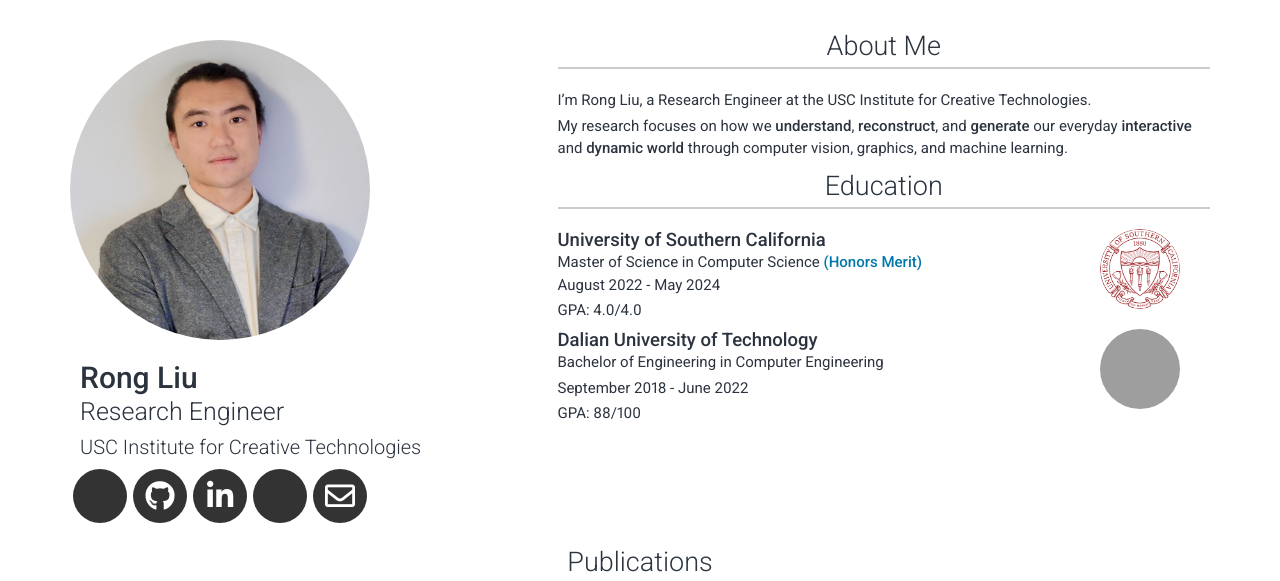
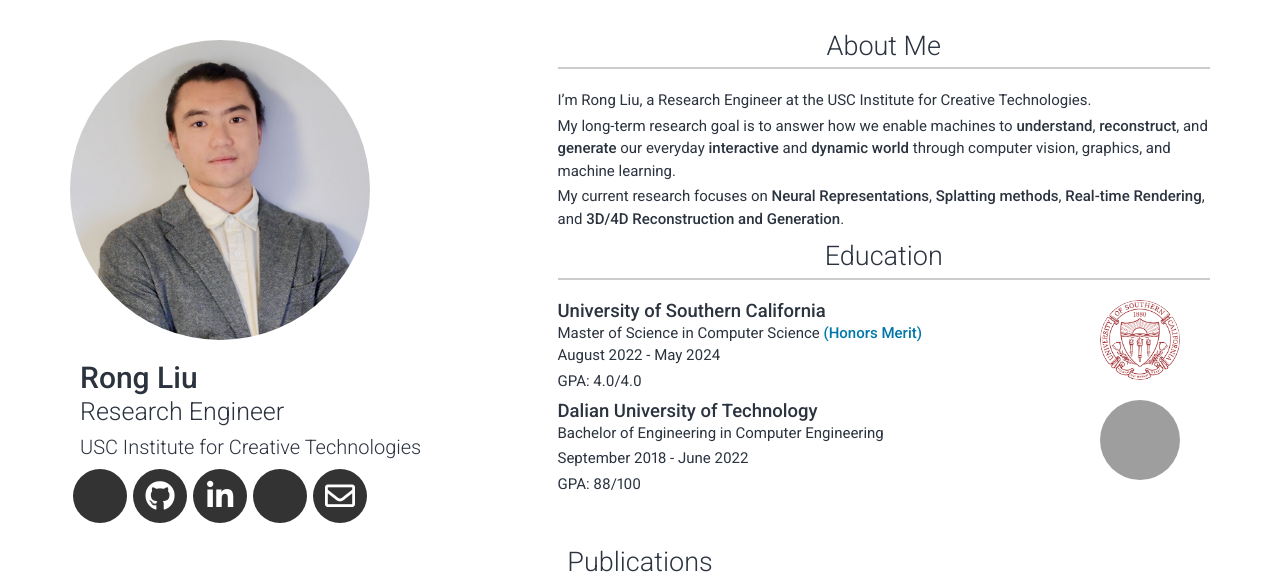
Before and after one commit to RongLiu-Leo/rongliu-leo.github.io, a Jekyll site: the page built from index.md, in a window 1280 px wide and 900 px high, cut to the strip 0-581 px from the top of the window. Built offline with Jekyll 4.4.1, drawn with Linux system fonts in a browser that asks for light colours; nearby versions of some CDN libraries; a style sheet for code colours, icons or effects is not loaded; grey boxes are pictures that could not be loaded.

Commit message:
Update _config.yml

```diff
--- a/_config.yml
+++ b/_config.yml
@@ -39,8 +39,9 @@ about_profile_image: images/profile.jpg
 about_content: | # this will include new lines to allow paragraphs
   I’m Rong Liu, a Research Engineer at the USC Institute for Creative Technologies.
 
-  My research focuses on how we **understand**, **reconstruct**, and **generate** our everyday **interactive** and **dynamic world** through computer vision, graphics, and machine learning.
+  My long-term research goal is to answer how we enable machines to **understand**, **reconstruct**, and **generate** our everyday **interactive** and **dynamic world** through computer vision, graphics, and machine learning.
 
+  My current research focuses on **Neural Representations**, **Splatting methods**, **Real-time Rendering**, and **3D/4D Reconstruction and Generation**.
 
 content:
 
```
